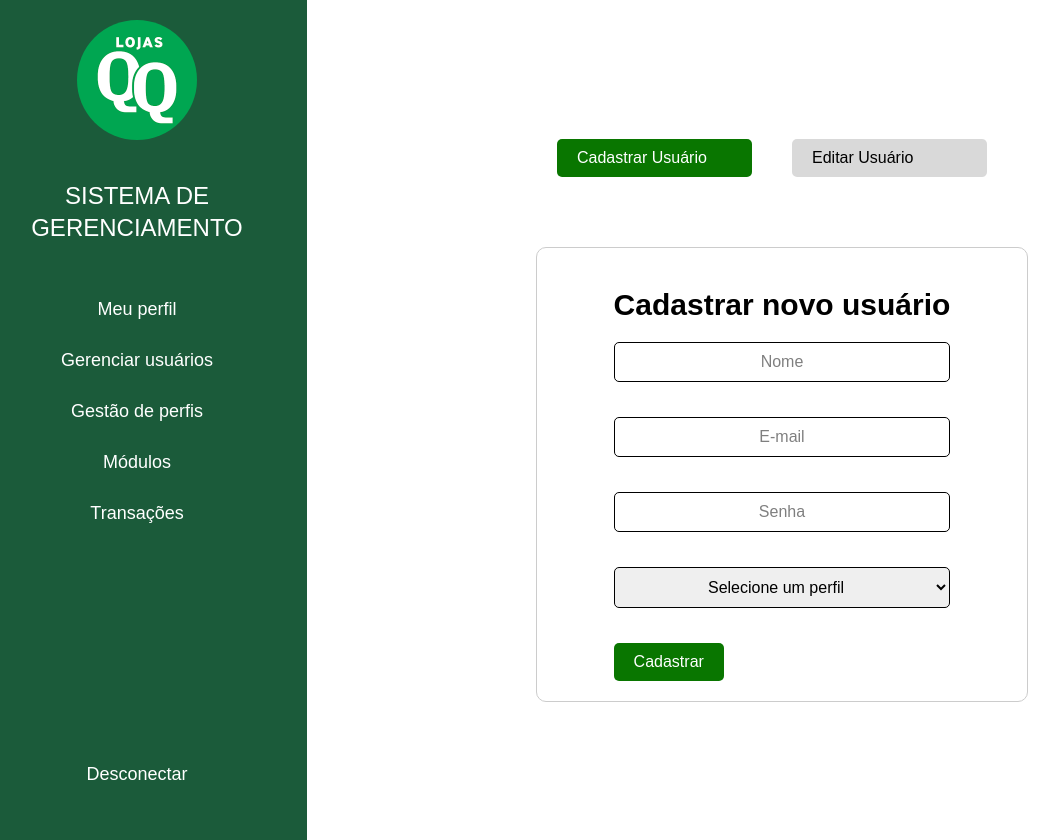
After one commit to gripka/sistema_de_gerenciamento, a Django app: page /cadastro/ in a window 1280 px wide. The commit adds this page. Shown: the whole page, without its empty margins (33-1092 px from the left). Run offline with Django 5.2, Linux system fonts and the light colour scheme; the visitor is signed in with stand-in values (Sample User, id 1).

Commit message:
banco de dados + tela de cadastro

```diff
--- a/apps/galeria/urls.py
+++ b/apps/galeria/urls.py
@@ -11,5 +11,6 @@ urlpatterns = [
     path('modulos/', views.modulos, name='modulos'),
     path('transacoes/', views.transacoes, name='transacoes'),
     path('gestao-de-perfis/', views.gestao_de_perfis, name='gestao_de_perfis'),
-
+    path('cadastro/', views.cadastro, name='cadastro'),
+    path('editar-usuario/', views.editar_usuario, name='editar_usuario'),
 ]
--- a/apps/galeria/views.py
+++ b/apps/galeria/views.py
@@ -2,6 +2,8 @@
 from django.contrib.auth.decorators import login_required
 from django.shortcuts import render, redirect
 from django.urls import reverse
+
+
 
 def index(request):
     if not request.user.is_authenticated:  # Verifica se o usuário está autenticado
@@ -14,10 +16,22 @@ def meu_perfil(request):
         return redirect('usuarios:login')
     return render(request, 'galeria/meu_perfil.html')
 
+#Gerenciar usuarios ///
 def gerenciar_usuarios(request):
     if not request.user.is_authenticated:
         return redirect('usuarios:login')
     return render(request, 'galeria/gerenciar_usuarios.html')
+
+def cadastro(request):
+    if not request.user.is_authenticated:
+        return redirect('usuarios:login')
+    return render(request, 'galeria/cadastro.html')
+
+def editar_usuario(request):
+    if not request.user.is_authenticated:
+        return redirect('usuarios:login')
+    return render(request, 'galeria/editar_usuario.html')
+#Gerenciar usuarios \\\
 
 def modulos(request):
     if not request.user.is_authenticated:
--- a/static/styles/base.css
+++ b/static/styles/base.css
@@ -70,7 +70,7 @@
 .content {
     flex: 1;
     padding: 20px;
-    background-color: #f4f4f4;
+    /*background-color: #f4f4f4;*/
     margin-left: 350px; /* Adiciona um espaçamento à esquerda para evitar sobreposição com o menu */
 }
 
--- /dev/null
+++ b/static/styles/cadastro.css
@@ -0,0 +1,129 @@
+/* Estilos Gerais */
+body {
+    font-family: 'K2D', sans-serif;
+    background-color: white; /* Fundo branco para toda a página */
+    margin: 0;
+    overflow: hidden; /* Remove qualquer overflow */
+}
+
+/* Estilos do Container Geral */
+.container-geral {
+    display: flex;
+    flex-direction: column;
+    align-items: center;
+    justify-content: center;
+    min-height: 100vh;
+}
+
+/* Estilos do Container do Formulário */
+.cadastro-container {
+    display: flex;
+    flex-direction: column;
+    align-items: center; /* Centraliza os elementos horizontalmente */
+    width: 450px; /* Largura do formulário */
+    padding: 20px;
+    border: 1px solid #ccc;
+    border-radius: 10px;
+}
+
+/* Estilos do Título */
+h2 {
+    text-align: center;
+    font-size: 30px;
+    margin-top: 20px; /* Espaço acima do título */
+    margin-bottom: 20px; /* Espaço abaixo do título */
+}
+
+/* Estilos dos Inputs (com placeholder) */
+input[type="text"],
+input[type="email"],
+input[type="password"],
+select {
+    flex: 1; /* Ocupa o espaço disponível igualmente */
+    padding: 10px; /* Padding reduzido para ajustar ao tamanho dos botões */
+    margin-bottom: 15px;
+    border: 1px solid black;
+    border-radius: 5px;
+    box-sizing: border-box;
+    font-size: 16px;
+}
+
+input[type="text"]::placeholder,
+input[type="email"]::placeholder,
+input[type="password"]::placeholder {
+    color: rgba(0, 0, 0, 0.5);
+    text-align: center;
+}
+
+/* Estilos do select (perfil) */
+select {
+    text-align-last: center; /* Centraliza o texto do select */
+    margin-bottom: 15px;
+}
+
+/* Estilos do Botão */
+button[type="submit"] {
+    background-color: #097600;
+    color: white;
+    padding: 10px 20px;
+    border: none;
+    border-radius: 5px;
+    cursor: pointer;
+    font-size: 16px;
+    align-self: center; /* Centraliza o botão */
+}
+
+/* Estilos da Mensagem de Erro */
+.error-message {
+    color: red;
+    font-size: 14px;
+    margin-top: 5px;
+}
+
+/* Estilos para cada grupo de input e label */
+.form-group {
+    display: flex;
+    flex-direction: column; /* Organiza os elementos em coluna */
+    margin: 0 auto 20px;
+    width: 100%; /* Garante que o container ocupe toda a largura do formulário */
+}
+
+/* Estilos do Container dos Botões */
+.botoes-container {
+    display: flex;
+    justify-content: space-around;
+    margin-bottom: 20px;
+    width: 450px; /* Largura do container dos botões */
+    gap: 20px; /* Adiciona espaço entre os botões */
+}
+
+/* Estilos Gerais dos Botões */
+.botao {
+    padding: 10px 20px;
+    border: none;
+    border-radius: 5px;
+    cursor: pointer;
+    text-decoration: none;
+    font-size: 16px;
+    flex: 1; /* Ocupa o espaço disponível igualmente */
+}
+
+/* Estilos Específicos dos Botões */
+.botao-cadastrar {
+    background-color: #097600;
+    color: white;
+    margin-right: 20px; /* Adiciona 20px de espaço à direita */
+    margin-bottom: 50px;
+}
+
+.botao-editar {
+    background-color: #D9D9D9;
+    color: black;
+    margin-right: 20px; /* Adiciona 20px de espaço à direita */
+    margin-bottom: 50px;
+}
+
+.botao-container {
+    display: flex;
+    justify-content: center; /* Centraliza o botão horizontalmente */
+}
--- /dev/null
+++ b/templates/galeria/cadastro.html
@@ -0,0 +1,57 @@
+{% extends 'base.html' %}
+{% load static %}
+{% block content %}
+
+<link rel="stylesheet" type="text/css" href="{% static 'styles/cadastro.css' %}">
+
+<div class="container-geral">
+
+    <div class="botoes-container">
+        <a href="{% url 'galeria:cadastro' %}" class="botao botao-cadastrar">Cadastrar Usuário</a>
+        <a href="{% url 'galeria:editar_usuario' %}" class="botao botao-editar">Editar Usuário</a>
+    </div>
+
+    <div class="cadastro-container">
+        <form method="post" action="{% url 'galeria:cadastro' %}">
+            {% csrf_token %}
+            <h2>Cadastrar novo usuário</h2>
+
+            <div class="form-group">
+
+                <input type="text" name="nome_cadastro" id="id_nome_cadastro" class="RectangleEmail" placeholder="Nome">
+                {% if form.nome_cadastro.errors %}
+                    <div class="error-message">{{ form.nome_cadastro.errors }}</div>
+                {% endif %}
+            </div>
+
+            <div class="form-group">
+
+                <input type="email" name="email" id="id_email" class="RectangleEmail" placeholder="E-mail">
+                {% if form.email.errors %}
+                    <div class="error-message">{{ form.email.errors }}</div>
+                {% endif %}
+            </div>
+
+            <div class="form-group">
+                <input type="password" name="senha" id="id_senha" class="RectangleEmail" placeholder="Senha">
+                {% if form.senha.errors %}
+                    <div class="error-message">{{ form.senha.errors }}</div>
+                {% endif %}
+            </div>
+
+            <div class="form-group">
+                <select id="id_perfil" name="perfil" class="RectangleEmail">
+                    <option value="">Selecione um perfil</option>
+                    {% for perfil in perfis %}
+                        <option value="{{ perfil.id }}">{{ perfil.nome }}</option>
+                    {% endfor %}
+                </select>
+            </div>
+
+            <button type="submit">Cadastrar</button>
+        </form>
+    </div>
+
+</div>
+
+{% endblock %}
--- a/templates/galeria/gerenciar_usuarios.html
+++ b/templates/galeria/gerenciar_usuarios.html
@@ -1,2 +1,4 @@
 <h1>Oi</h1>
+
+<a href="{% url 'galeria:cadastro' %}">Cadastro</a> <br>
 <a href="{% url 'usuarios:logout' %}">Desconectar</a>
```
Also changed, not shown: setup/settings.py (+9 -2 lines), templates/galeria/editar_usuario.html (added, +16 -0 lines), static/styles/editar_usuario.css (added).
